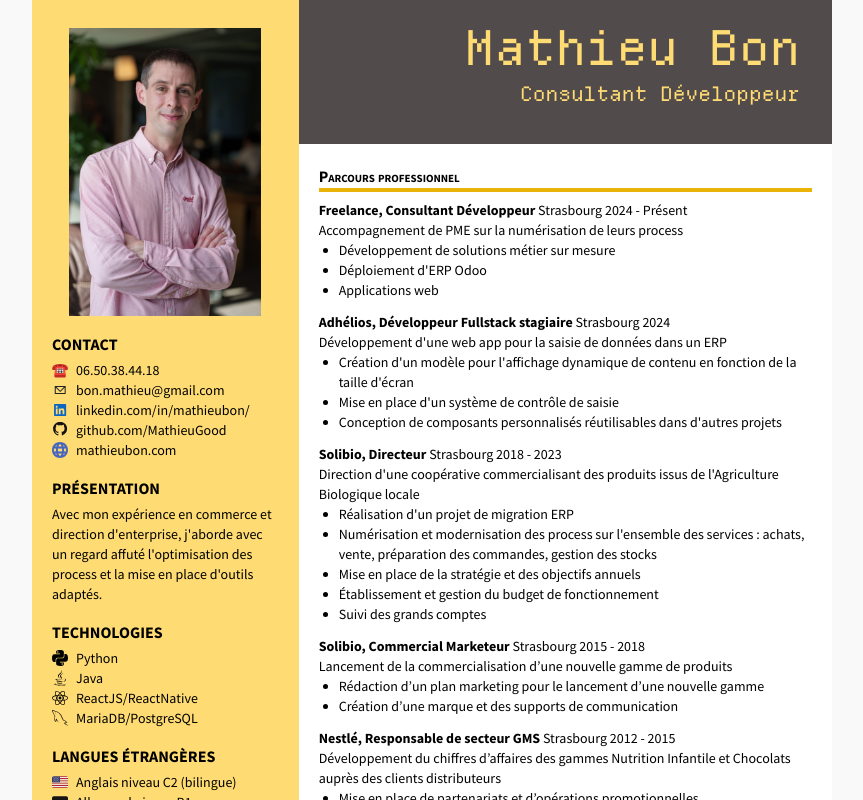
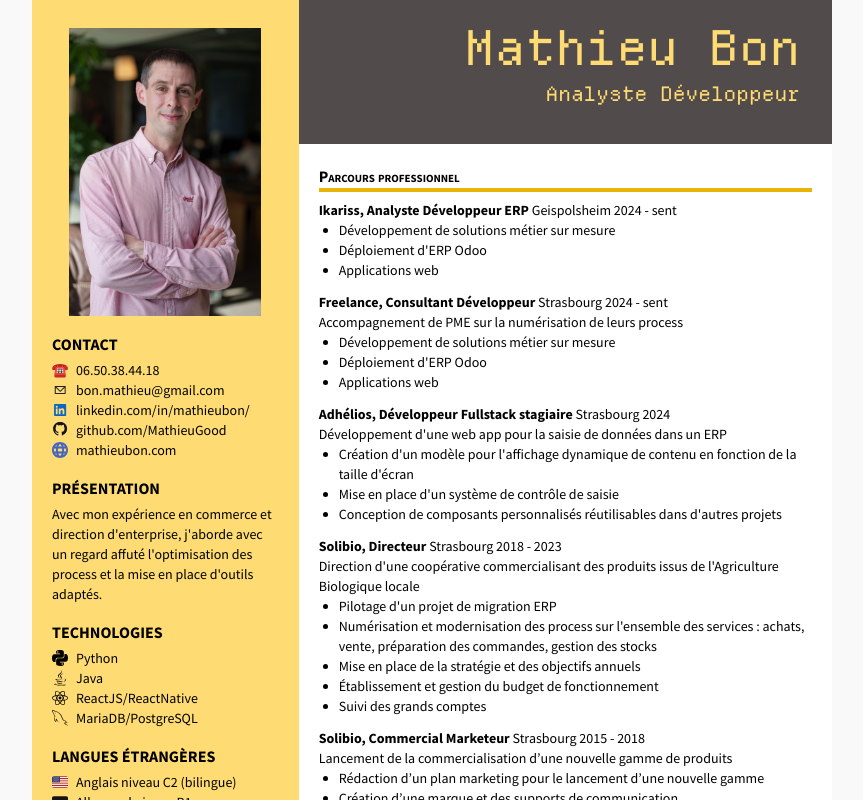
Before and after one commit to MathieuGood/mathieubon-resume, a React (Vite) app: page / in a window 1280 px wide. Shown: the top 800 px of the page, without its empty margins (208-1071 px from the left). Built offline with nearby package versions, Linux system fonts and the light colour scheme.

Commit message:
Content update.

```diff
--- a/src/components/LeftColumn.tsx
+++ b/src/components/LeftColumn.tsx
@@ -6,10 +6,10 @@ import IconWithText from "./IconWithText"
 
 const LeftColumn: React.FC = () => {
 	const { contact, presentation, technologies, languages, hobbies } =
-		profileData[0] as ProfileData
+		profileData as ProfileData
 
 	return (
-		<div className="left-column bg-custom-yellow px-5 py-5 ">
+		<div className="left-column h-full bg-custom-yellow px-5 py-5 ">
 			<LeftColumnSection className="photo flex justify-center">
 				<img src="images/photo-mathieu.jpg" className="w-48" />
 			</LeftColumnSection>
--- a/src/components/Resume.tsx
+++ b/src/components/Resume.tsx
@@ -4,19 +4,23 @@ import workExperienceData from "../data/workExperienceData.json"
 import educationData from "../data/educationData.json"
 import Degree from "./Degree"
 import LeftColumn from "./LeftColumn"
+import { ProfileData } from "../interfaces/profileData"
+import profileData from "../data/profileData.json"
 
 const Resume: React.FC = () => {
+	const { header } = profileData as ProfileData
+
 	return (
-		<div className="resume page flex h-max">
-			<div className="left-column w-1/3 h-full bg-white">
+		<div className="resume page flex h-max bg-green-300">
+			<div className="left-column w-1/3 h-full bg-red">
 				<LeftColumn />
 			</div>
 			<div
 				// TODO:  Add bg-red-600 to the className to see what zone is overlapping
-				className="main-column w-2/3 h-full bg-[white]">
+				className="main-column w-2/3 h-full bg-[red]">
 				<div className="hero bg-custom-gray h-36 pr-8 py-6 font-mono text-right text-custom-yellow">
-					<h1 className=" text-5xl mb-2">Mathieu Bon</h1>
-					<p className="text-xl">Consultant Développeur</p>
+					<h1 className=" text-5xl mb-2">{header.name}</h1>
+					<p className="text-xl">{header.title}</p>
 				</div>
 				<div className="content bg-white px-5 py-5">
 					<div className="experiences bg-white">
--- a/src/data/educationData.json
+++ b/src/data/educationData.json
@@ -1,4 +1,10 @@
 [
+	{
+		"school": "Conservatoire National des Arts et Métiers",
+		"startDate": "01/02/2024",
+		"endDate": "Présent",
+		"diploma": "Diplôme d'Ingénieur en Informatique (cours du soir)"
+	},
 	{
 		"school": "SERFA Université de Haute Alsace",
 		"startDate": "01/09/2023",
--- a/src/data/profileData.json
+++ b/src/data/profileData.json
@@ -1,10 +1,13 @@
-[
 {
+	"header": {
+		"name": "Mathieu Bon",
+		"title": "Analyste Développeur"
+	},
+
 	"photo": {
 		"imgSrc": "images/photo-mathieu.jpg",
 		"alt": "Portait Mathieu Bon"
 	},
-
 	"contact": [
 		{
 			"text": "06.50.38.44.18",
@@ -70,4 +73,3 @@
 		}
 	]
 }
-]
--- a/src/data/workExperienceData.json
+++ b/src/data/workExperienceData.json
@@ -1,4 +1,21 @@
 [
+	{
+		"position": "Analyste Développeur ERP",
+		"company": {
+			"name": "Ikariss",
+			"imgSrc": ""
+		},
+		"location": { "city": "Geispolsheim", "country": "France" },
+		"startDate": "27/02/2024",
+		"endDate": "Présent",
+		"description": "",
+		"achievements": [
+			"Développement de solutions métier sur mesure",
+			"Déploiement d'ERP Odoo",
+			"Applications web"
+		],
+		"technologies": ["Python", "ReactJS"]
+	},
 	{
 		"position": "Consultant Développeur",
 		"company": {
@@ -7,7 +24,7 @@
 		},
 		"location": { "city": "Strasbourg", "country": "France" },
 		"startDate": "01/09/2024",
-		"endDate": "",
+		"endDate": "Présent",
 		"description": "Accompagnement de PME sur la numérisation de leurs process",
 		"achievements": [
 			"Développement de solutions métier sur mesure",
@@ -41,7 +58,7 @@
 		"endDate": "31/08/2023",
 		"description": "Direction d'une coopérative commercialisant des produits issus de l'Agriculture Biologique locale",
 		"achievements": [
-			"Réalisation d'un projet de migration ERP",
+			"Pilotage d'un projet de migration ERP",
 			"Numérisation et modernisation des process sur l'ensemble des services : achats, vente, préparation des commandes, gestion des stocks",
 			"Mise en place de la stratégie et des objectifs annuels",
 			"Établissement et gestion du budget de fonctionnement",
@@ -59,10 +76,9 @@
 			"Rédaction d’un plan marketing pour le lancement d’une nouvelle gamme",
 			"Création d’une marque et des supports de communication"
 		]
-	}
-    ,
-    {
-        "position": "Responsable de secteur GMS",
+	},
+	{
+		"position": "Responsable de secteur GMS",
 		"company": { "name": "Nestlé", "imgSrc": "" },
 		"location": { "city": "Strasbourg", "country": "France" },
 		"startDate": "01/01/2012",
@@ -72,5 +88,5 @@
 			"Mise en place de partenariats et d’opérations promotionnelles",
 			"Négociation des positions des produits en rayon"
 		]
-    }
+	}
 ]
--- a/src/interfaces/profileData.tsx
+++ b/src/interfaces/profileData.tsx
@@ -23,7 +23,13 @@ export interface Hobby {
 	imgSrc: string
 }
 
+export interface Header {
+	name : string
+	title : string
+}
+
 export interface ProfileData {
+	header : Header
 	photo: Photo
 	contact: Contact[]
 	presentation: string
```
Lines whose indentation alone changed are shown as unchanged.
